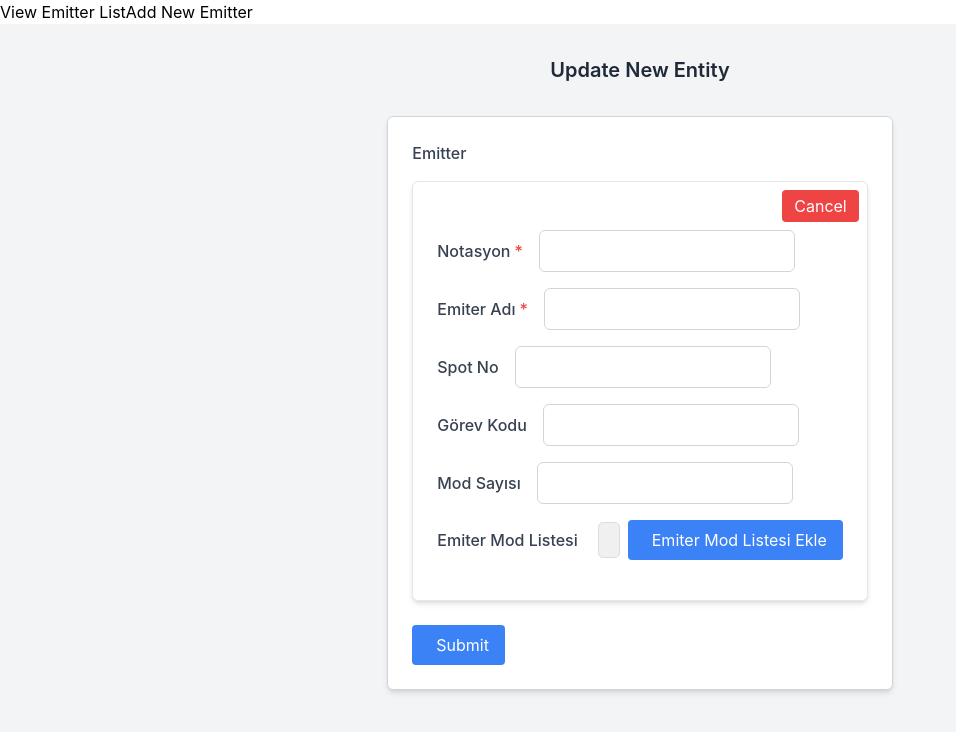
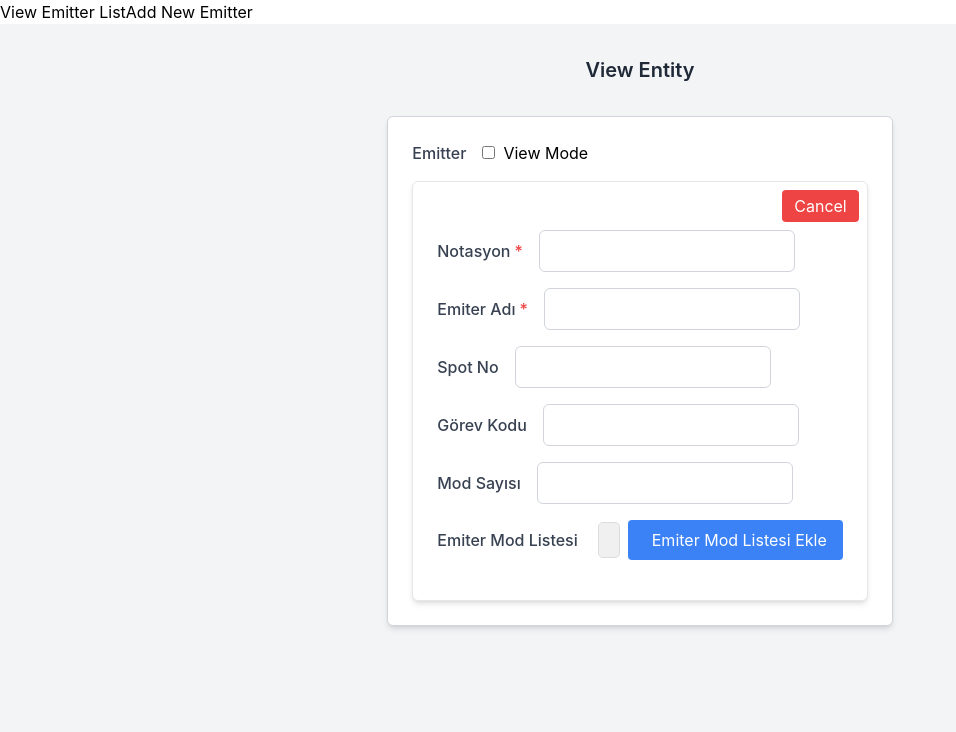
Before and after one commit to ayseberfinozcubuk/treeFormReact, a React (Create React App) app: page /details/1 in a window 1280 px wide. Shown: the top 732 px of the page, without its empty margins (0-956 px from the left). Built offline with nearby package versions, Linux system fonts and the light colour scheme.

Commit message:
update-view switch added to EntityDetails page

```diff
--- a/src/components/EntityDetails.jsx
+++ b/src/components/EntityDetails.jsx
@@ -4,6 +4,7 @@ import FormButton from "./FormButton";
 import axios from "axios";
 import { useFormStore } from "../store/useFormStore";
 import { useEntityStore } from "../store/useEntityStore"; // Import useEntityStore
+import { InputSwitch } from "primereact/inputswitch"; // Import PrimeReact's InputSwitch
 
 const EntityDetails = ({ rootEntity }) => {
   const {
@@ -15,10 +16,10 @@ const EntityDetails = ({ rootEntity }) => {
   } = useFormStore();
 
   const { selectedEntity } = useEntityStore(); // Get the selected entity from useEntityStore
+  const [formKey, setFormKey] = useState(0);
 
-  const [formKey, setFormKey] = useState(0);
-  const [formStarted, setFormStarted] = useState(false);
-  const [isClicked, setIsClicked] = useState(false);
+  // State to track view or edit mode (default is view mode, hence false)
+  const [isEditMode, setIsEditMode] = useState(false); // Default to view mode
 
   // Initialize form values from useEntityStore when component mounts
   useEffect(() => {
@@ -81,8 +82,6 @@ const EntityDetails = ({ rootEntity }) => {
       JSON.stringify(structuredJson, null, 2)
     );
 
-    //console.log("Sending JSON:", structuredJson);
-
     axios
       .post(`http://localhost:5000/api/${rootEntity}`, structuredJson)
       .then((response) => {
@@ -98,20 +97,16 @@ const EntityDetails = ({ rootEntity }) => {
   const resetForm = () => {
     resetFormValues();
     setFormKey((prevKey) => prevKey + 1);
-    setFormStarted(false);
-    setIsClicked(false);
   };
 
   const handleRemoveForm = () => {
     resetFormValues();
-    setFormStarted(false);
-    setIsClicked(false);
   };
 
   return (
     <div className="main-container min-h-screen bg-gray-100 flex flex-col items-center justify-start py-8 overflow-x-auto">
       <h1 className="text-xl font-semibold text-gray-800 mb-8">
-        Update New Entity
+        {isEditMode ? "Edit Entity" : "View Entity"}
       </h1>
 
       <div className="responsive-container p-6 bg-white shadow-md rounded-md border border-gray-300 w-auto">
@@ -119,16 +114,26 @@ const EntityDetails = ({ rootEntity }) => {
           <label className="form-label text-gray-700 font-medium">
             {rootEntity}
           </label>
+          {/* Use PrimeReact InputSwitch to toggle between Edit/View mode */}
+          <InputSwitch
+            checked={isEditMode}
+            onChange={(e) => setIsEditMode(e.value)}
+            className="ml-4"
+          />
+          <span className="ml-2">{isEditMode ? "Edit Mode" : "View Mode"}</span>
         </div>
 
+        {/* Render form in view or edit mode based on isEditMode state */}
         <div>
           <DynamicForm
             key={formKey}
             entityName={rootEntity}
             onRemove={handleRemoveForm}
+            isEditMode={isEditMode} // Pass the mode to DynamicForm
           />
         </div>
 
+        {isEditMode && (
           <div className="mt-6">
             <FormButton
               label="Submit"
@@ -137,6 +142,7 @@ const EntityDetails = ({ rootEntity }) => {
               className="bg-blue-500 text-white"
             />
           </div>
+        )}
       </div>
     </div>
   );
```
Lines whose indentation alone changed are shown as unchanged.
